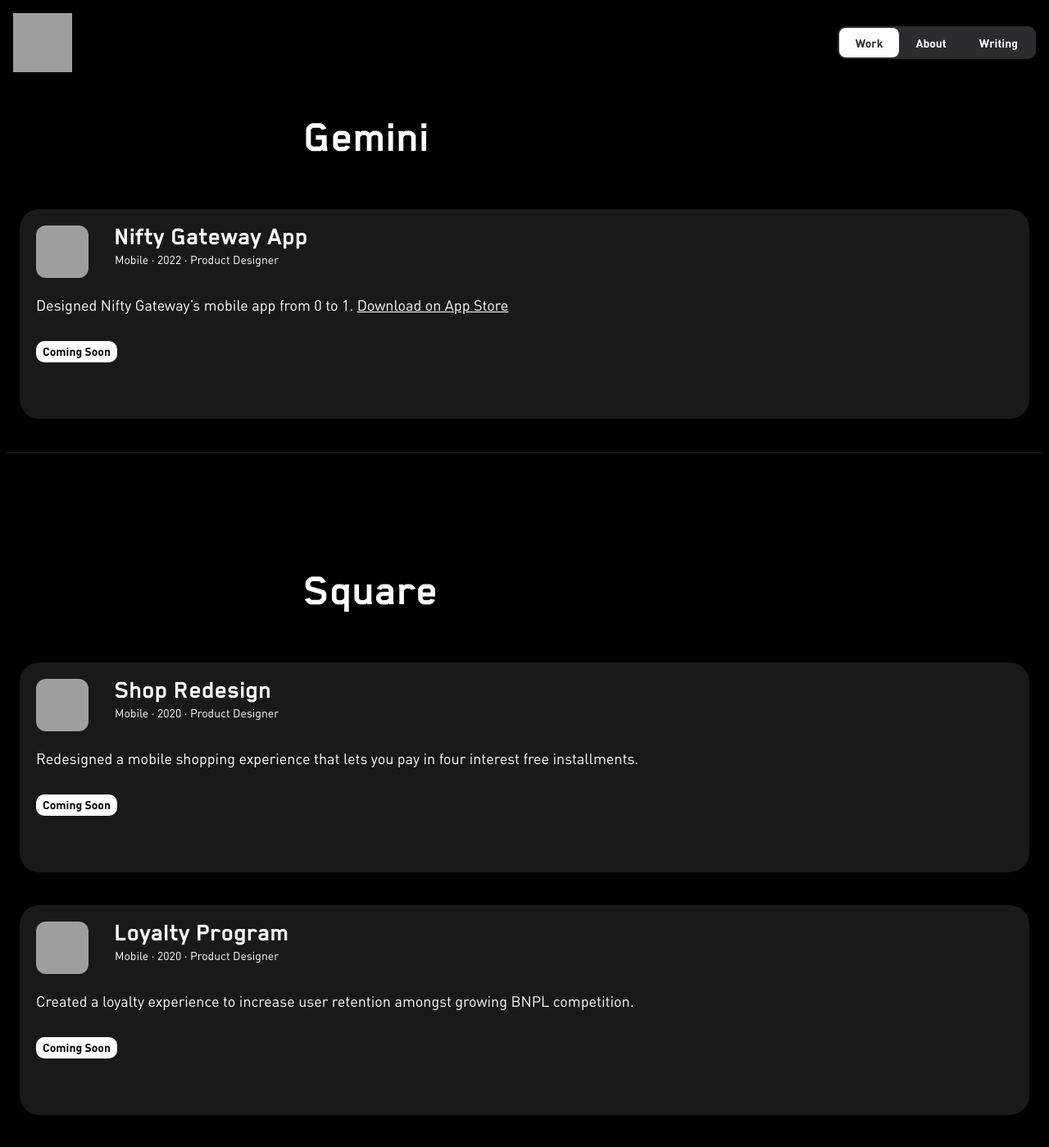
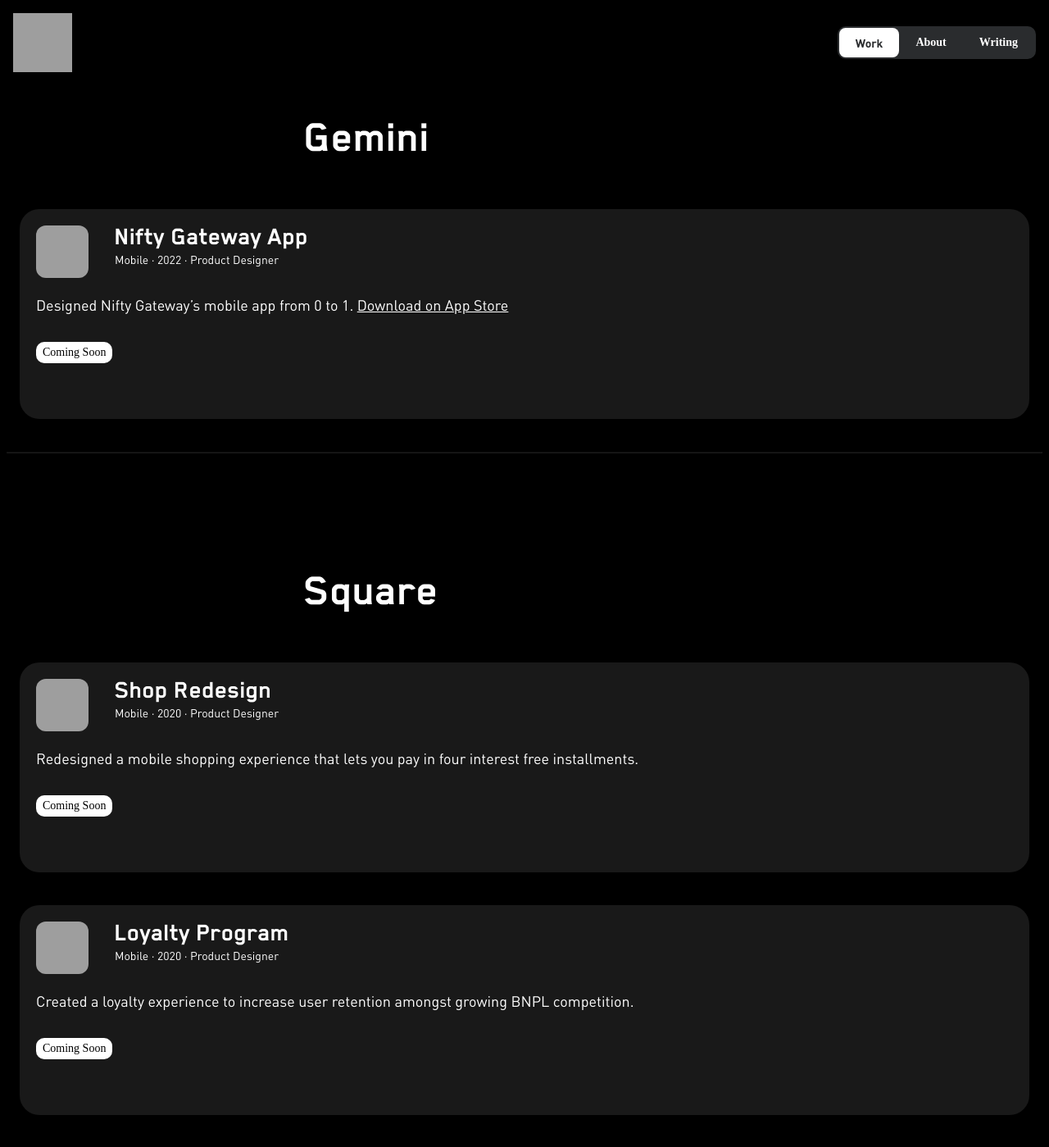
Before and after one commit to jotd/jotd-portfolio, a Jekyll site: the page work/index.html, which Jekyll copies as it is, in a window 1280 px wide and 1400 px high. Shown: the whole window at 82% size. Built offline with Jekyll 4.4.1, drawn with Linux system fonts in a browser that asks for light colours; grey boxes are pictures that could not be loaded.

Commit message:
Update styles.css

```diff
--- a/css/styles.css
+++ b/css/styles.css
@@ -116,7 +116,7 @@
 .header-home, .header-work, .header-about, .header-case-study {
   font-family: "blender_probold";
   color: #ffffff; }
-.text-subheader-3, .tag-text, .menu-link, .menu-link.w--current{
+.text-subheader-3{
  font-family: "DINPro-Bold";
  color: #ffffff; }
 .tagline-home, .text-subheader-1, .text-body, .text-body-secondary-1, .text-body-secondary-2 {
```
